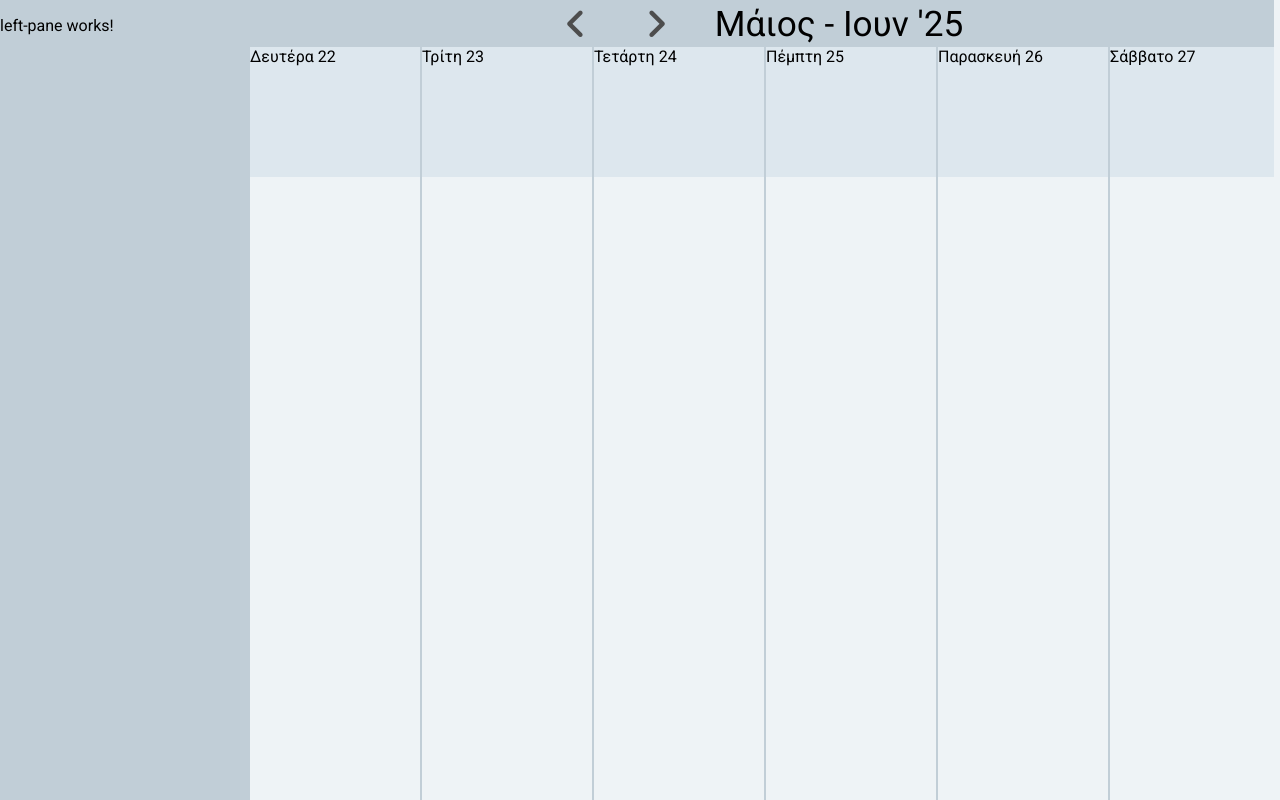
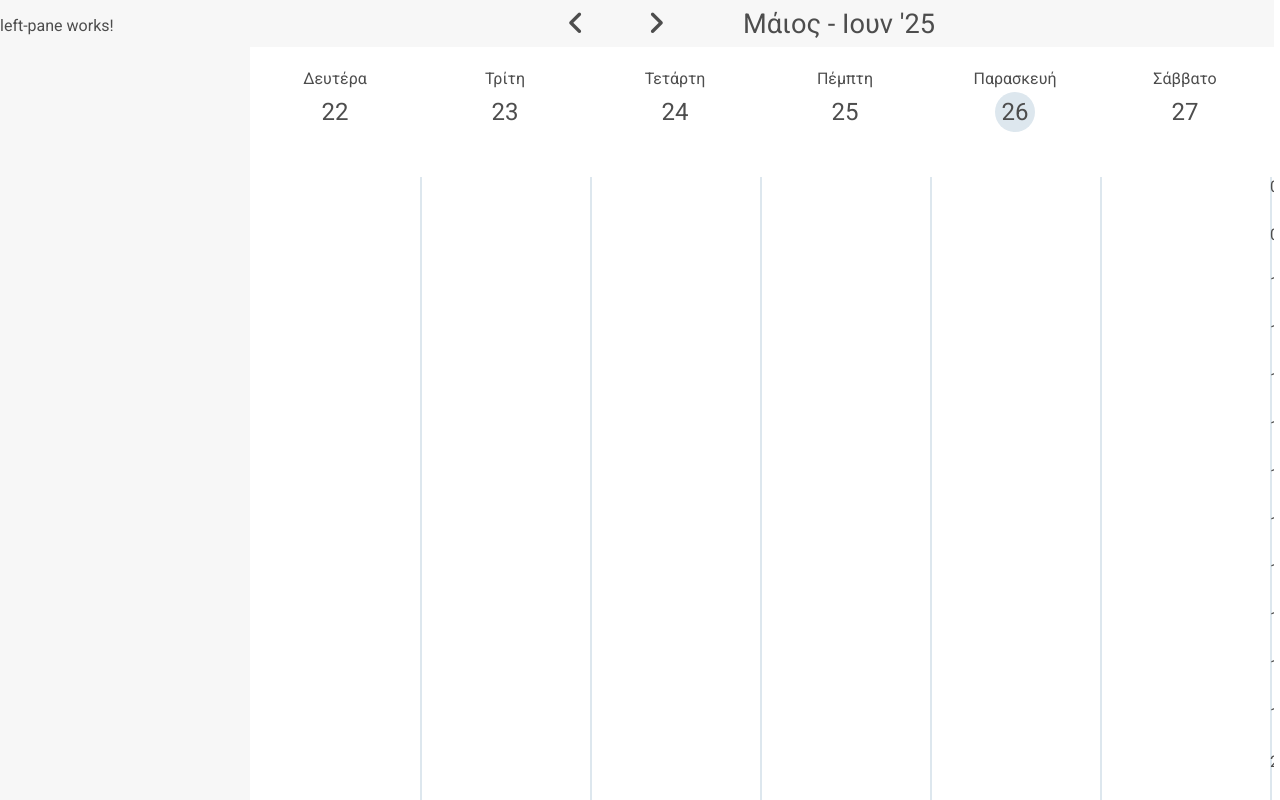
Before and after one commit to PolyviosPap/PapaDimiDo, an Angular app: page / in a window 1280 px wide. Built offline with nearby package versions, Linux system fonts and the light colour scheme.

Commit message:
further ui implementation

```diff
--- a/src/app/app.component.css
+++ b/src/app/app.component.css
@@ -5,5 +5,5 @@
     height: 100vh;
     width: 100vw;
 
-    background-color: #eef3f6;
+    color: #4d4d4d;
 }
--- a/src/app/left-pane/left-pane.component.css
+++ b/src/app/left-pane/left-pane.component.css
@@ -5,5 +5,5 @@
     height: 100%;
     width: 250px;
 
-    background-color: #c1ced7;
+    background-color: #f7f7f7;
 }
--- a/src/app/main-view/days-view/days-view.component.css
+++ b/src/app/main-view/days-view/days-view.component.css
@@ -8,6 +8,7 @@
     justify-content: space-between;
 
     overflow-x: scroll;
+    scrollbar-width: thin;
 }
 
 .day {
@@ -15,21 +16,44 @@
     flex-direction: column;
 
     height:100%;
-    width: 14%;
+    flex: 1;
     min-width: 170px;
-
-        border-right: 2px solid #c1ced7;
-
 }
 
 .dayHeader {
+    position: relative;
+
     display: flex;
-    flex-direction: row;
+    flex-direction: column;
+
+    justify-content: center;
+    align-items: center;
 
     height: 130px;
     width: 100%;
+}
 
+.currentDay .dayHeaderNumber {
+    width: 40px;
+    height: 40px;
     background-color: #dde7ee;
+
+    border-radius: 50%;
+    display: flex;
+    align-items: center;
+    justify-content: center;
+}
+
+.dayHeaderDay {
+    position: absolute;
+    bottom: 50%;
+    transform: translateY(-100%) translateY(-5px);
+
+    font-size: 1rem;
+}
+
+.dayHeaderNumber {
+    font-size: 1.5rem;
 }
 
 .dayContent {
@@ -39,8 +63,18 @@
     height: calc(100% - 130px);
     width: 100%;
 
+    border-right: 2px solid #dde7ee;
+
+    overflow-y: scroll;
 }
 
 .lastDay {
     border: none!important;
 }
+
+.hour {
+    display: flex;
+
+    height: 120px;
+    width: 100%;
+}
--- a/src/app/main-view/days-view/days-view.component.html
+++ b/src/app/main-view/days-view/days-view.component.html
@@ -1,56 +1,65 @@
-<div id="monday" class="day">
-    <div id="mondayHeader" class="dayHeader">
-        Δευτέρα 22
+<div class="day">
+    <div class="dayHeader">
+        <div class="dayHeaderDay">Δευτέρα</div>
+        <div class="dayHeaderNumber">22</div>
     </div>
-    <div id="mondayContent" class="dayContent">
+    <div class="dayContent">
 
     </div>
 </div>
-<div id="tuesday" class="day">
-    <div id="tuesdayHeader" class="dayHeader">
-        Τρίτη 23
+<div class="day">
+    <div class="dayHeader">
+        <div class="dayHeaderDay">Τρίτη</div>
+        <div class="dayHeaderNumber">23</div>
     </div>
-    <div id="tuesdayContent" class="dayContent">
+    <div class="dayContent">
 
     </div>
 </div>
-<div id="wednsday" class="day">
-    <div id="wednsdayHeader" class="dayHeader">
-        Τετάρτη 24
+<div class="day">
+    <div class="dayHeader">
+        <div class="dayHeaderDay">Τετάρτη</div>
+        <div class="dayHeaderNumber">24</div>
     </div>
-    <div id="wednsdayContent" class="dayContent">
+    <div class="dayContent">
 
     </div>
 </div>
-<div id="thursday" class="day">
-    <div id="thursdayHeader" class="dayHeader">
-        Πέμπτη 25
+<div class="day">
+    <div class="dayHeader">
+        <div class="dayHeaderDay">Πέμπτη</div>
+        <div class="dayHeaderNumber">25</div>
     </div>
-    <div id="thursdayContent" class="dayContent">
+    <div class="dayContent">
 
     </div>
 </div>
-<div id="friday" class="day">
-    <div id="fridayHeader" class="dayHeader">
-        Παρασκευή 26
+<div class="day currentDay">
+    <div class="dayHeader">
+        <div class="dayHeaderDay">Παρασκευή</div>
+        <div class="dayHeaderNumber">26</div>
     </div>
-    <div id="fridayContent" class="dayContent">
+    <div class="dayContent">
 
     </div>
 </div>
-<div id="saturday" class="day">
-    <div id="saturdayHeader" class="dayHeader">
-        Σάββατο 27
+<div class="day">
+    <div class="dayHeader">
+        <div class="dayHeaderDay">Σάββατο</div>
+        <div class="dayHeaderNumber">27</div>
     </div>
-    <div id="saturdayContent" class="dayContent">
+    <div class="dayContent">
 
     </div>
 </div>
-<div id="sunday" class="day lastDay">
-    <div id="sundayHeader" class="dayHeader">
-        Κυριακή 28
+<div class="day">
+    <div class="dayHeader">
+        <div class="dayHeaderDay">Κυριακή</div>
+        <div class="dayHeaderNumber">28</div>
     </div>
-    <div id="sundayContent" class="dayContent ">
-
+    <div class="dayContent lastDay">
+        <div class="hour" *ngFor="let hour of dayTimeHours">
+            {{ hour }}:00
+        </div>
     </div>
 </div>
--- a/src/app/main-view/days-view/days-view.component.ts
+++ b/src/app/main-view/days-view/days-view.component.ts
@@ -1,11 +1,27 @@
 import { Component } from '@angular/core';
+import { CommonModule } from '@angular/common';
 
 @Component({
   selector: 'app-days-view',
-  imports: [],
+  imports: [CommonModule],
   templateUrl: './days-view.component.html',
   styleUrl: './days-view.component.css'
 })
 export class DaysViewComponent {
+  wholeDayHours: string[] = [];
+  dayTimeHours: string[] = [];
 
+  constructor() {
+    this.generateHours();
+  }
+
+  generateHours() {
+    for (let i = 0; i < 24; i++) {
+      this.wholeDayHours.push(i.toString().padStart(2, '0'));
+    }
+
+    for (let i = 8; i < 21; i++) {
+      this.dayTimeHours.push(i.toString().padStart(2, '0'));
+    }
+  }
 }
--- a/src/app/main-view/week-bar/week-bar.component.css
+++ b/src/app/main-view/week-bar/week-bar.component.css
@@ -5,7 +5,7 @@
     height: 50px;
     width: 100%;
 
-    background-color: #c1ced7;
+    background-color: #f7f7f7;
 }
 
 i, .current-month, .dummy-element {
@@ -21,17 +21,17 @@ i, .current-month {
 
     height: 100%;
 
-    font-size: 2.2rem;
+    font-size: 1.7rem;
 }
 
 i {
     width: 4rem;
 
-    color: rgb(77, 77, 77)
+    color: #4d4d4d;
 }
 
 i:hover {
-    color: rgb(0, 0, 0);
+    color: #000;
     cursor: pointer;
 }
 
```
